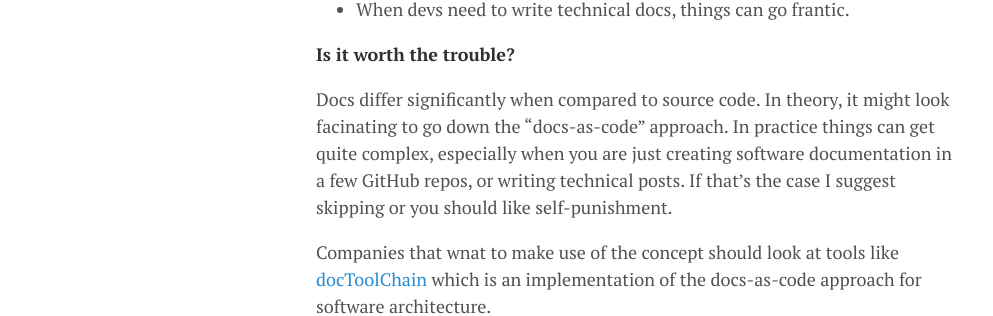
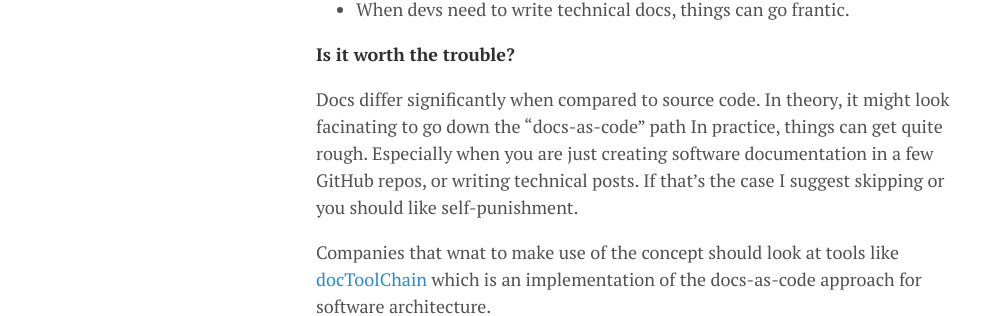
Before and after one commit to lgeurts/lgeurts.github.io, a Jekyll site: the page built from _posts/2020-08-21-docs-as-code.md, in a window 1280 px wide. Shown: the part 1284-1600 px from the top of the page, without its empty margins (0-993 px from the left). Built offline with Jekyll 4.4.1, drawn with Linux system fonts in a browser that asks for light colours; nearby versions of some CDN libraries.

Commit message:
Update 2020-08-21-docs-as-code.md

```diff
--- a/_posts/2020-08-21-docs-as-code.md
+++ b/_posts/2020-08-21-docs-as-code.md
@@ -45,7 +45,7 @@
 
 **Is it worth the trouble?**
 
-Docs differ significantly when compared to source code. In theory, it might look facinating to go down the “docs-as-code” approach. In practice things can get quite complex, especially when you are just creating software documentation in a few GitHub repos, or writing technical posts. If that's the case I suggest skipping or you should like self-punishment.
+Docs differ significantly when compared to source code. In theory, it might look facinating to go down the “docs-as-code” path In practice, things can get quite rough. Especially when you are just creating software documentation in a few GitHub repos, or writing technical posts. If that's the case I suggest skipping or you should like self-punishment.
 
 Companies that wnat to make use of the concept should look at tools like [docToolChain](https://doctoolchain.github.io/docToolchain/) which is an implementation of the docs-as-code approach for software architecture.
 
```
